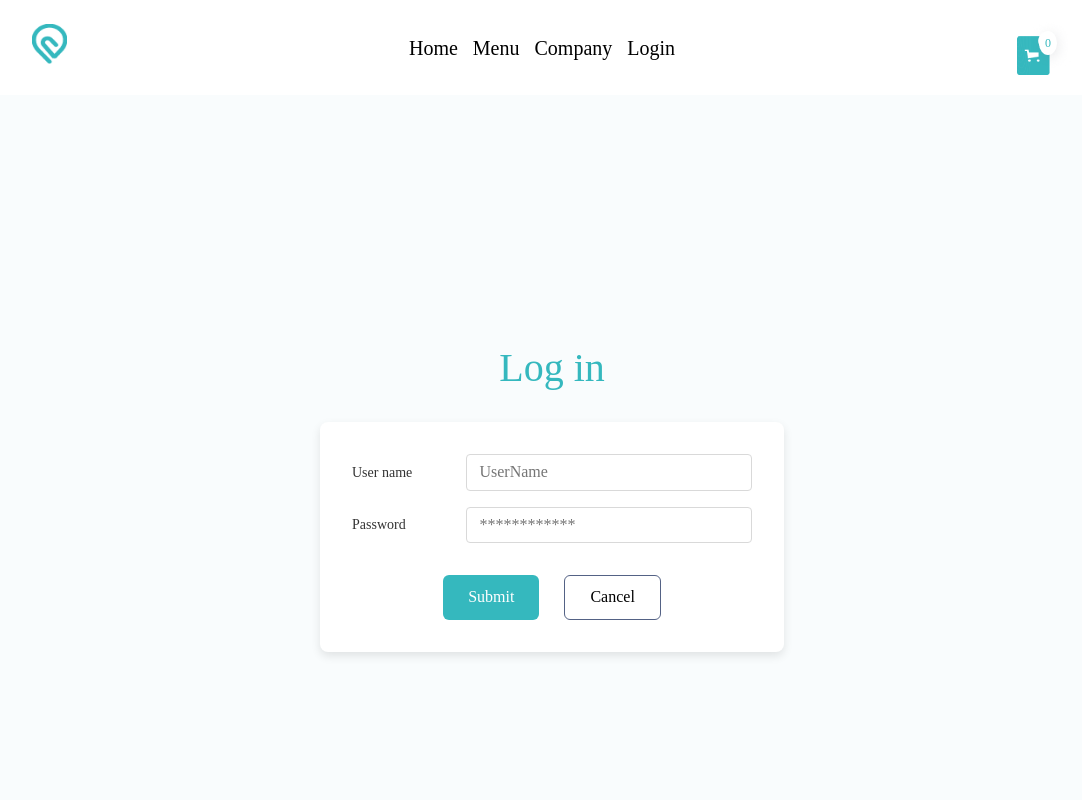
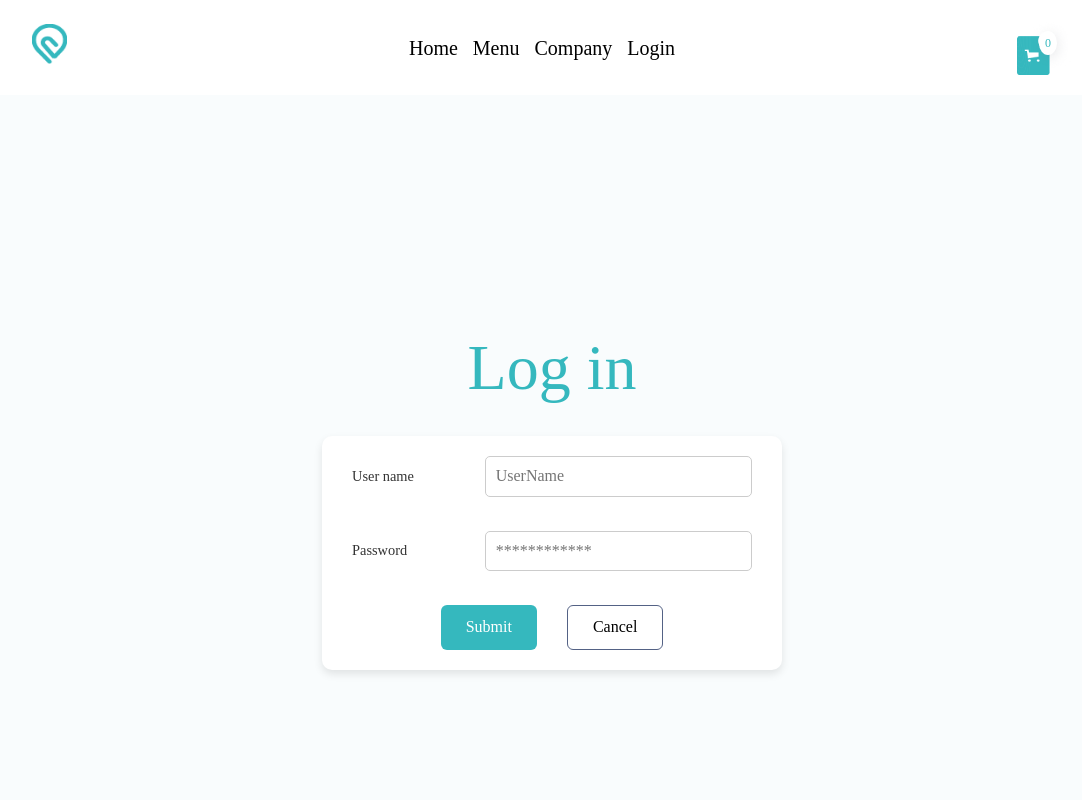
Before and after one commit to yulia-gomb/react-homeworks, a React (Vite) app: page /login in a window 1280 px wide. Shown: the top 800 px of the page, without its empty margins (88-1170 px from the left). Built offline with nearby package versions, Linux system fonts and the light colour scheme.

Commit message:
feat-06: add form validation

```diff
--- a/src/pages/loginPage/LoginPage.css
+++ b/src/pages/loginPage/LoginPage.css
@@ -3,57 +3,71 @@
     flex-direction: column;
     align-items: center;
     justify-content: center;
-    height: 100vh;
+    min-height: 100vh;
     background-color: #f9fcfd;
-    margin: 0;
-    padding: 0;
 }
 
 .title {
-    font-size: 40px;
+    font-size: 4rem;
     color: var(--color-blue);
-    margin-bottom: 24px;
+    margin-bottom: 20px;
 }
 
 .form-wrapper {
     background: var(--color-white);
-    border-radius: 8px;
-    padding: 32px;
-    box-shadow: 0 4px 10px rgba(0, 0, 0, 0.1);
-    width: 400px;
-}
-
-.login-form {
-    display: flex;
-    flex-direction: column;
-    gap: 16px;
+    padding: 20px 30px;
+    border-radius: 10px;
+    box-shadow: 0 4px 8px rgba(0, 0, 0, 0.1);
+    width: 100%;
+    max-width: 400px;
 }
 
 .form-field {
     display: flex;
     align-items: center;
-    justify-content: space-between;
+    gap: 10px;
+    margin-bottom: 5px;
 }
 
 .label {
-    font-size: 14px;
-    color: #333333;
-    width: 30%;
-    text-align: left;
+    flex: 1;
+    font-size: 0.9rem;
+    color: #333;
+    white-space: nowrap;
 }
 
 .input {
-    width: 68%;
-    padding: 8px 12px;
-    border: 1px solid #d9d9d9;
-    border-radius: 4px;
-    font-size: 16px;
-    color: #333333;
+    flex: 2;
+    padding: 10px;
+    font-size: 1rem;
+    border: 1px solid #ccc;
+    border-radius: 5px;
 }
 
-.button-row {
+.input:focus {
+    border-color: #36b7b4;
+    outline: none;
+}
+
+.error-container {
+    min-height: 1rem;
+    padding-left: 140px;
+    margin-bottom: 10px;
+}
+
+.error-text {
+    color: red;
+    font-size: 0.8rem;
+    margin: 0;
+    display: block;
+}
+
+.error-text.hidden {
+    visibility: hidden;
+}
+
+.form-actions {
     display: flex;
     justify-content: center;
-    gap: 25px;
-    margin-top: 16px;
+    gap: 30px;
 }
--- a/src/pages/loginPage/LoginPage.jsx
+++ b/src/pages/loginPage/LoginPage.jsx
@@ -1,44 +1,86 @@
 import './LoginPage.css';
 import Button from "../../components/button/Button.jsx";
-
+import { useState } from "react";
 
 
 const LoginPage = () => {
+    const [formData, setFormData] = useState({ username: '', password: '' });
+    const [errors, setErrors] = useState({ username: '', password: '' });
+
+    const handleChange = (e) => {
+        const { name, value } = e.target;
+        setFormData((prev) => ({ ...prev, [name]: value }));
+
+        if (value.trim() !== '') {
+            setErrors((prev) => ({ ...prev, [name]: '' }));
+        }
+    };
+
     const handleSubmit = (e) => {
         e.preventDefault();
-        console.log("Login submitted");
+
+        const newErrors = {};
+        if (!formData.username.trim()) {
+            newErrors.username = 'User name is required.';
+        }
+        if (!formData.password.trim()) {
+            newErrors.password = 'Password is required.';
+        }
+
+        if (Object.keys(newErrors).length > 0) {
+            setErrors(newErrors);
+        } else {
+            console.log('Form submitted:', formData);
+        }
     };
 
     const handleCancel = () => {
-        console.log("Login canceled");
+        setFormData({ username: '', password: '' });
+        setErrors({ username: '', password: '' });
     };
 
     return (
         <div className="login-container">
             <h1 className="title">Log in</h1>
             <div className="form-wrapper">
-                <form className="login-form" onSubmit={handleSubmit}>
+                <form onSubmit={(e) => e.preventDefault()}>
                     <div className="form-field">
                         <label htmlFor="username" className="label">User name</label>
                         <input
                             type="text"
                             id="username"
+                            name="username"
                             className="input"
                             placeholder="UserName"
-                            required
+                            value={formData.username}
+                            onChange={handleChange}
                         />
                     </div>
+                    <div className="error-container">
+                        <span className={`error-text ${errors.username ? '' : 'hidden'}`}>
+                            {errors.username || 'Placeholder'}
+                        </span>
+                    </div>
+
                     <div className="form-field">
                         <label htmlFor="password" className="label">Password</label>
                         <input
                             type="password"
                             id="password"
+                            name="password"
                             className="input"
                             placeholder="************"
-                            required
+                            value={formData.password}
+                            onChange={handleChange}
                         />
                     </div>
-                    <div className="button-row">
+                    <div className="error-container">
+                        <span className={`error-text ${errors.password ? '' : 'hidden'}`}>
+                            {errors.password || 'Placeholder'}
+                        </span>
+                    </div>
+
+                    <div className="form-actions">
                         <Button label="Submit" onClick={handleSubmit} variant="primary" />
                         <Button label="Cancel" onClick={handleCancel} variant="secondary" />
                     </div>
```
